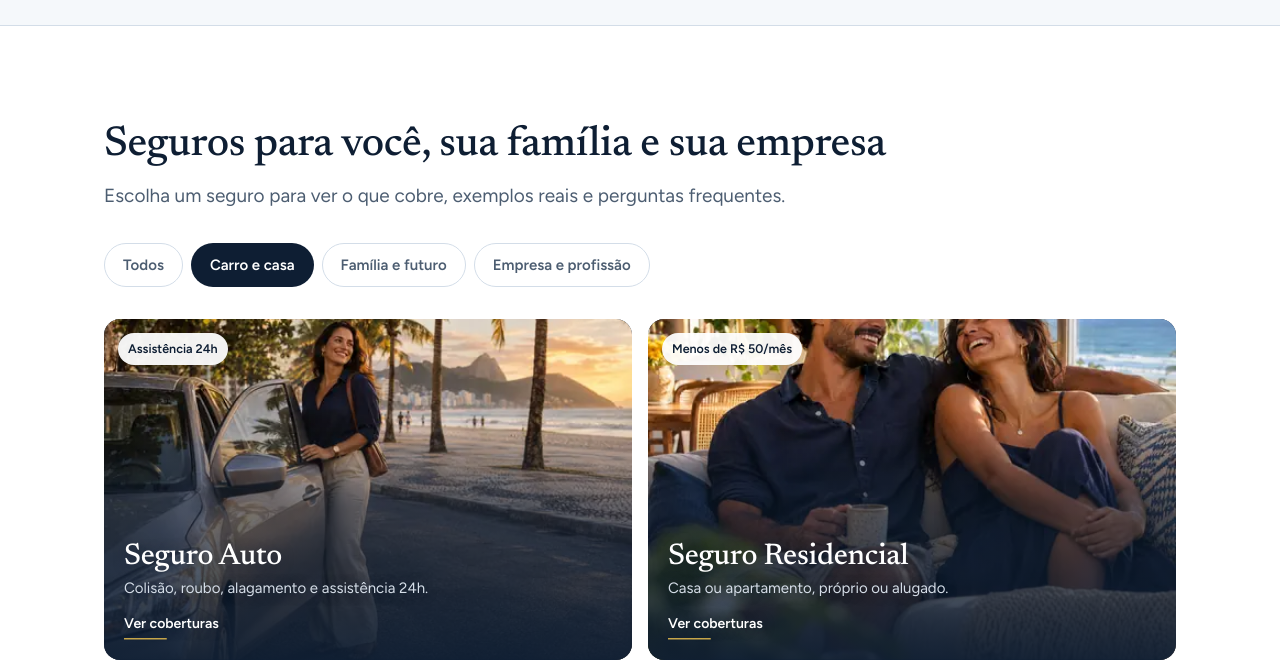
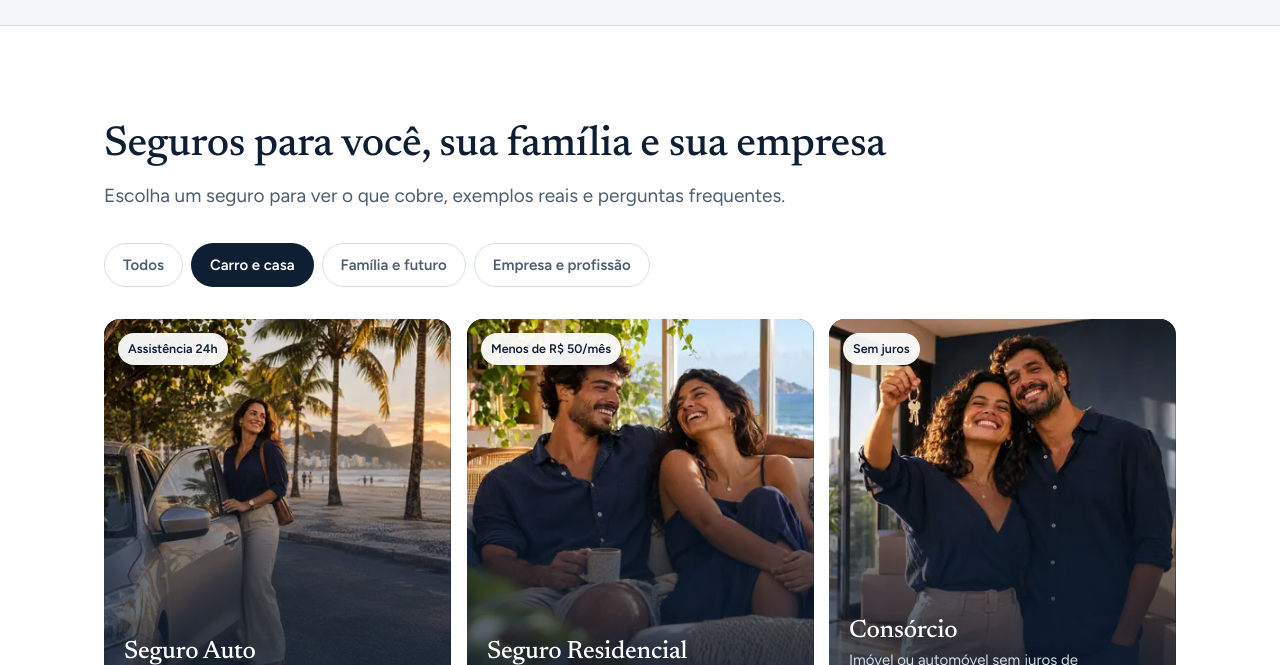
Before and after one commit to jobsonperuch-create/alpen-seguros, a plain HTML site: page index.html in a window 1280 px wide. Both pictures are taken after a click on the button "Carro e casa". Shown: the part 1107-1772 px from the top of the page. Drawn offline with Linux system fonts and the light colour scheme.

Commit message:
Use equal-size cards in 3 (or 4) columns when a filter tab is active
Featured double-width cards left gaps once filtered (e.g. 'Carro e casa'
showed two wide cards and one alone). Filtered views now drop the
featured span and pick 3 columns, or 4 when exactly 4 cards match.

Co-Authored-By: Claude Opus 5.5 <noreply@anthropic.com>

```diff
--- a/assets/site.css
+++ b/assets/site.css
@@ -305,3 +305,11 @@ footer address{font-style:normal}
   .cards li.destaque h3{font-size:24px}
   .cards li.destaque .one{display:block}
 }
+
+/* Com filtro ativo: todos os cards no mesmo tamanho, sem buracos na grade */
+.cards.filtrado{grid-template-columns:repeat(var(--cols,3),1fr)}
+.cards.filtrado li.destaque{grid-column:auto}
+.cards.filtrado a,.cards.filtrado li.destaque a{aspect-ratio:4/5}
+.cards.filtrado li.destaque h3{font-size:25px}
+@media (max-width:960px){.cards.filtrado{grid-template-columns:repeat(2,1fr)}}
+@media (max-width:600px){.cards.filtrado li.destaque h3{font-size:19px}.cards.filtrado li.destaque .one{display:none}}
--- a/assets/site.js
+++ b/assets/site.js
@@ -39,6 +39,13 @@
   }
   function aplicar(seg) {
     var n = 0;
+    var grade = document.querySelector('.cards');
+    var total = cards.filter(function (li) {
+      return seg === 'todos' || (' ' + li.getAttribute('data-seg') + ' ').indexOf(' ' + seg + ' ') >= 0;
+    }).length;
+    // Com filtro: cards do mesmo tamanho; 3 colunas (ou 4 quando são exatamente 4)
+    grade.classList.toggle('filtrado', seg !== 'todos');
+    grade.style.setProperty('--cols', total === 4 ? 4 : 3);
     cards.forEach(function (li) {
       li.classList.remove('saindo', 'entrando');
       li.hidden = seg !== 'todos' && (' ' + li.getAttribute('data-seg') + ' ').indexOf(' ' + seg + ' ') < 0;
--- a/index.html
+++ b/index.html
@@ -25,7 +25,7 @@
 <link rel="preconnect" href="https://fonts.googleapis.com">
 <link rel="preconnect" href="https://fonts.gstatic.com" crossorigin>
 <link href="https://fonts.googleapis.com/css2?family=Figtree:wght@400;500;600&family=Newsreader:wght@400;500&display=swap" rel="stylesheet">
-<link rel="stylesheet" href="/assets/site.css?v=5fd6b6ce">
+<link rel="stylesheet" href="/assets/site.css?v=f445c845">
 <script>document.documentElement.classList.add('js')</script>
 <script type="application/ld+json">
 {
@@ -549,6 +549,6 @@ document.addEventListener('click',function(e){if(e.target.closest('a[href*="wa.m
   <a class="btn btn-gold" href="#cotacao" data-focus>Pedir cotação</a>
   <a class="btn btn-ghost" href="tel:+5527999857302" aria-label="Ligar para a Alpen Seguros">Ligar</a>
 </div>
-<script src="/assets/site.js?v=7320899a" defer></script>
+<script src="/assets/site.js?v=3065f884" defer></script>
 </body>
 </html>
```
Also changed, not shown: consorcio/index.html (+2 -2 lines), plano-de-saude-empresarial/index.html (+2 -2 lines), plano-dental/index.html (+2 -2 lines), seguro-alagamento/index.html (+2 -2 lines), seguro-auto/index.html (+2 -2 lines), seguro-d-o/index.html (+2 -2 lines), seguro-de-vida/index.html (+2 -2 lines), seguro-empresarial/index.html (+2 -2 lines), seguro-garantia-judicial/index.html (+2 -2 lines), seguro-para-profissionais/index.html (+2 -2 lines), seguro-residencial/index.html (+2 -2 lines).
